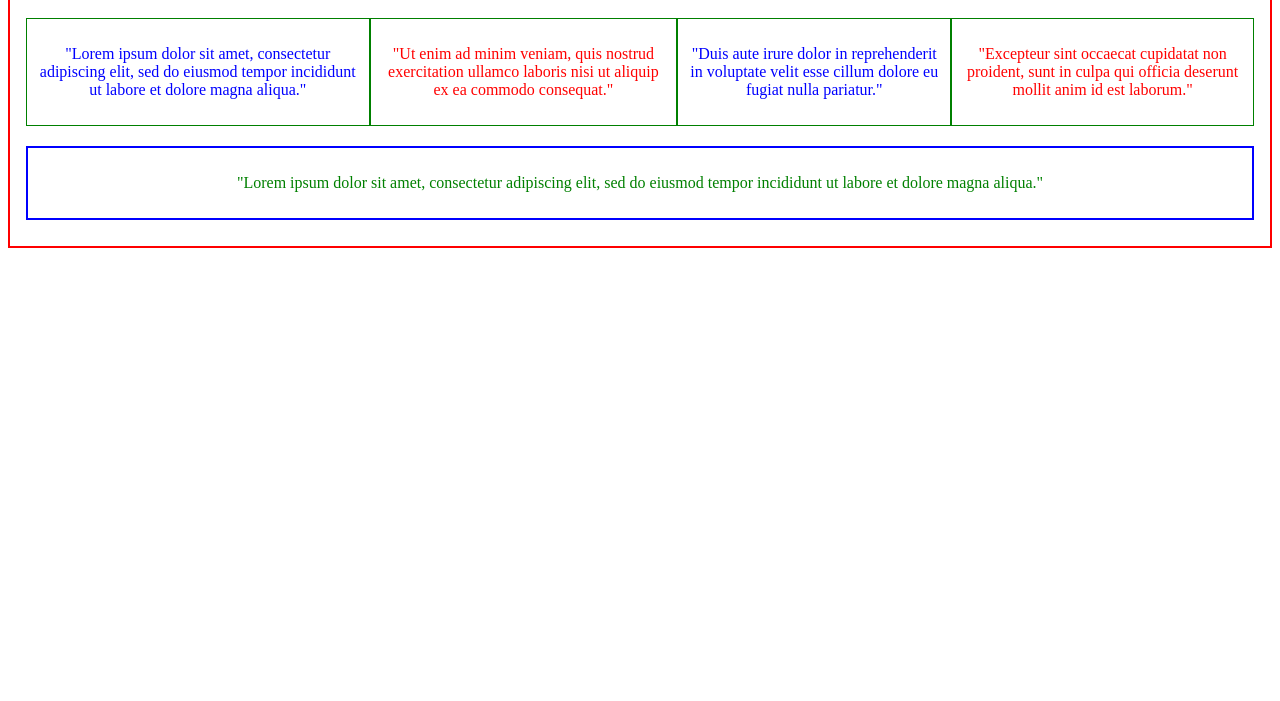
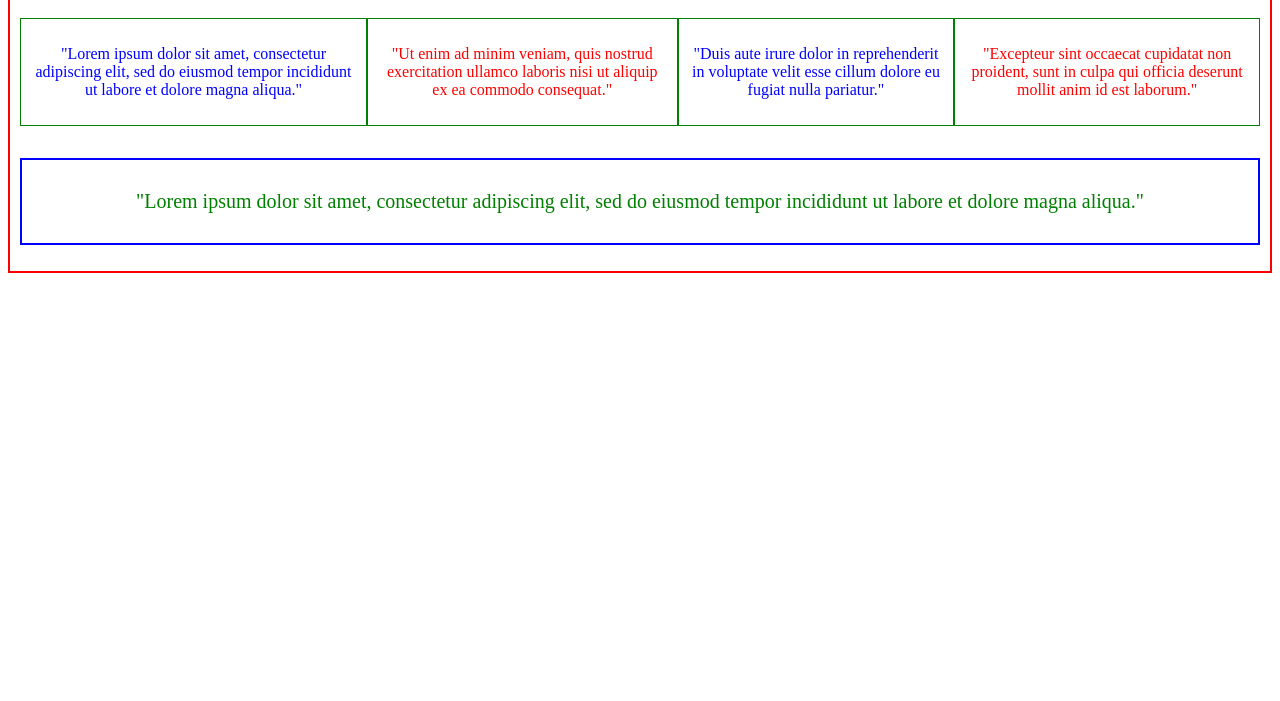
Before and after one commit to ChristianLestingi/SASS, a plain HTML site: page sass_exercise_3-functions_modules/index.html in a window 1280 px wide. Shown: the part 99-800 px from the top of the page. Drawn offline with Linux system fonts and the light colour scheme.

Commit message:
function/modules

```diff
--- a/sass_exercise_3-functions_modules/functions.scss
+++ b/sass_exercise_3-functions_modules/functions.scss
@@ -1,10 +1,9 @@
 $color: red;
 $border-color: 1px solid green;
-$font-size: rem(15px);
-
+$font-size: rem();
 
 @function rem($number) {
-  $value: calc($number/ 16px) + rem;
+  $value: calc($number/ 16px)+ rem;
 
   @return $value;
 }
--- a/sass_exercise_3-functions_modules/style.scss
+++ b/sass_exercise_3-functions_modules/style.scss
@@ -1,6 +1,8 @@
 @use "functions.scss" as f;
 
-$footer-font-size: f.rem(10px);
+
+
+  $footer-font-size: f.rem(20px);
 
 body {
   border: f.rem(2px) solid red;
@@ -11,7 +13,7 @@ body {
     display: flex;
     align-items: center;
     flex-direction: column;
-    margin: 1rem;
+    margin: f.rem(10px);
     width: 100%;
 
     h1 {
@@ -20,7 +22,7 @@ body {
     }
 
     section {
-      padding: f.rem(10px);
+      padding: f.rem(16px);
       width: 100%;
 
       display: flex;
@@ -29,7 +31,7 @@ body {
       article {
         color: f.$color;
         border: f.$border-color;
-        font-size: f.$font-size;
+        font-size: f.rem(16px);
 
         p {
           padding: f.rem(10px);
@@ -42,7 +44,7 @@ body {
       #footer {
         color: green;
         border: f.rem(2px) solid blue;
-        font-size: f.$font-size;
+        font-size: $footer-font-size;
         width: 100%;
       }
     }
```
Also changed, not shown: sass_exercise_3-functions_modules/style.css, 1 other file.
